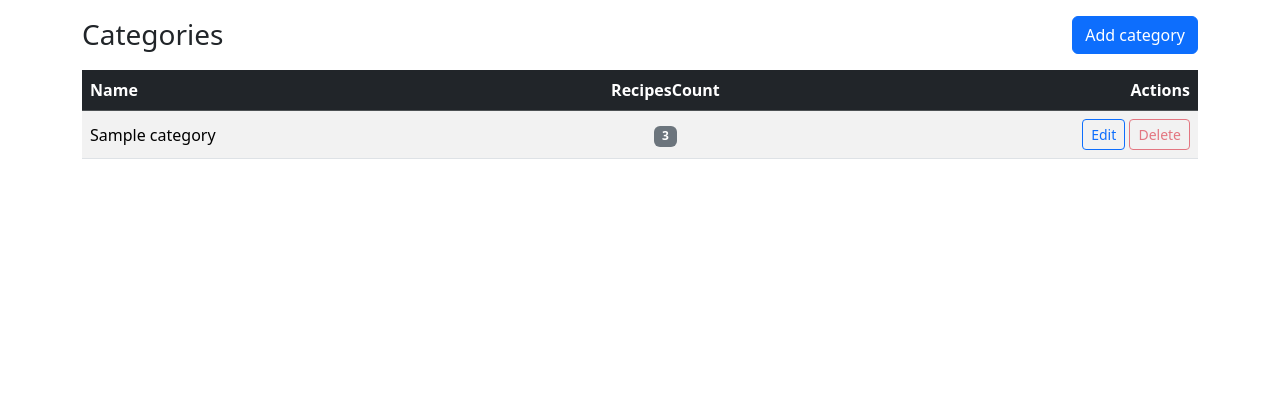
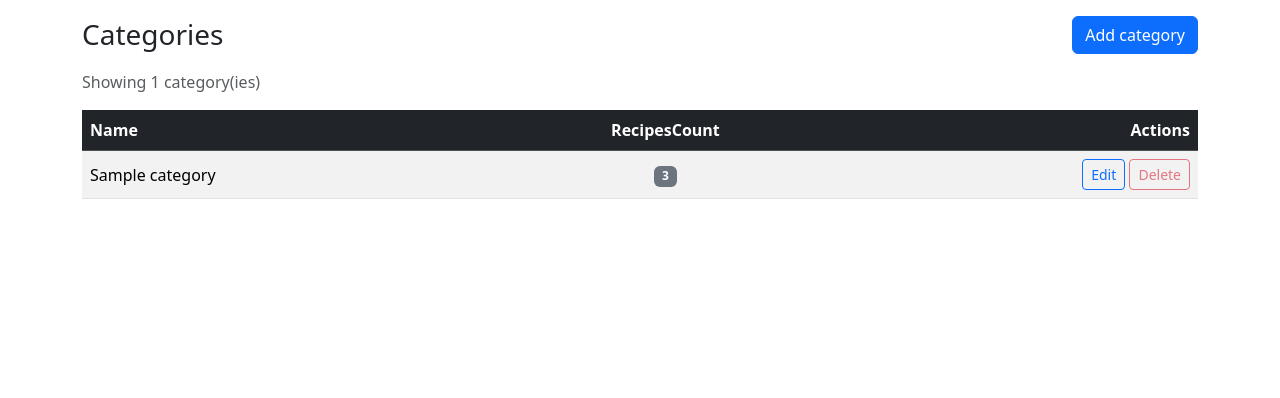
Before and after one commit to vladimirbojinov/ASP-SoftUni-Exam, an ASP.NET Core app: page /Category in a window 1280 px wide. Shown: the part 57-455 px from the top of the page. Run offline with ASP.NET Core 8, Linux system fonts and the light colour scheme; tables that the repository leaves empty hold one stand-in row (values such as "Sample post"); style sheets or scripts are compiled from the project's sources; some libraries are stand-ins or nearby versions.

Commit message:
Added new element in Category Index view

```diff
--- a/CookBookApp/CookBookApp/Views/Category/Index.cshtml
+++ b/CookBookApp/CookBookApp/Views/Category/Index.cshtml
@@ -15,6 +15,10 @@
 }
 else
 {
+    <p class="text-muted">
+        Showing @Model.Length category(ies)
+    </p>
+
     <div class="table-responsive">
         <table class="table table-striped table-hover align-middle">
             <thead class="table-dark">
```
